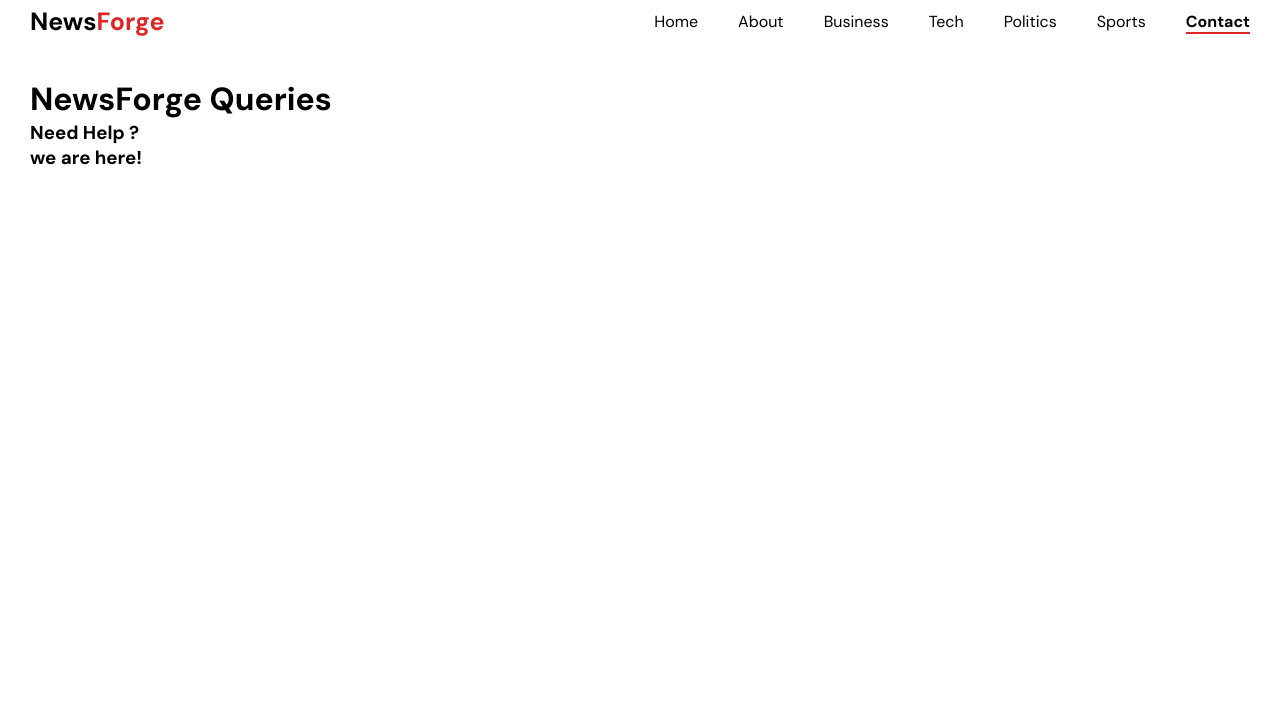
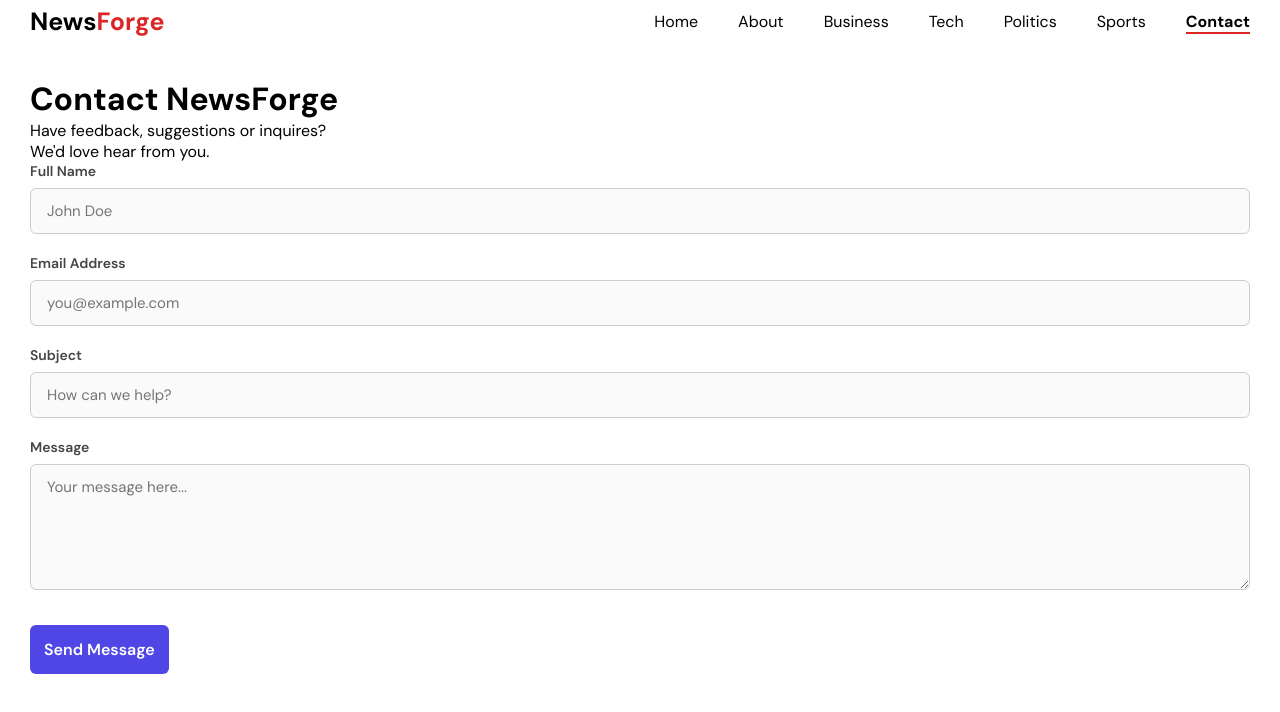
Before and after one commit to anshumitasahu/NewsForge, a React (Vite) app: page /contact in a window 1280 px wide. Shown: the top 712 px of the page. Built offline with nearby package versions, Linux system fonts and the light colour scheme; a web font is replaced by a local one.

Commit message:
added loading spinner and added the structured map of contact page

```diff
--- a/src/navigation/Contact.jsx
+++ b/src/navigation/Contact.jsx
@@ -1,12 +1,42 @@
+import './contact.css';
+
 export default function Contact() {
-    return(
+    return (
         <>
-        <div>
-            <div className="herosection">
-                <h1>NewsForge Queries</h1>
-                <h3>Need Help ? <br/> we are here!</h3>
+            <div className="upper-sec">
+                <div className="herosection">
+                    <div className="img-sec">
+                        <h1>Contact News<span>Forge</span></h1>
+                        <p>Have feedback, suggestions or inquires?</p>
+                        <p>We'd love hear from you.</p>
+                    </div>
+                    <div className="contact-from">
+                        <form action="#" method="POST">
+                            <div className="form-group">
+                                <label for="name">Full Name</label>
+                                <input type="text" id="name" name="name" placeholder="John Doe" required/>
+                            </div>
+
+                            <div className="form-group">
+                                <label for="email">Email Address</label>
+                                <input type="email" id="email" name="email" placeholder="you@example.com" required/>
+                            </div>
+
+                            <div className="form-group">
+                                <label for="subject">Subject</label>
+                                <input type="text" id="subject" name="subject" placeholder="How can we help?" required/>
+                            </div>
+
+                            <div className="form-group">
+                                <label for="message">Message</label>
+                                <textarea id="message" name="message" rows="5" placeholder="Your message here..." required></textarea>
+                            </div>
+
+                            <button type="submit" className="submit-btn">Send Message</button>
+                        </form>
+                    </div>
+                </div>
             </div>
-        </div>
         </>
     )
 }
--- a/src/navigation/Home.css
+++ b/src/navigation/Home.css
@@ -103,3 +103,10 @@
     opacity: 1;
     cursor: pointer;
 }
+
+.spinner-container {
+    display: flex;
+    justify-content: center;
+    align-items: center;
+    min-height: 80vh;
+}
--- a/src/navigation/News.jsx
+++ b/src/navigation/News.jsx
@@ -41,7 +41,11 @@ export default function News() {
     }
 
     if (loading) {
-        return <Spinner />;
+        return (
+            <div className="spinner-container">
+                <Spinner />
+            </div>
+        );
     }
 
     return (
--- a/src/navigation/Sports.jsx
+++ b/src/navigation/Sports.jsx
@@ -1,21 +1,29 @@
 import React, { useState, useEffect } from 'react';
 import newsImage from '/home/rem/Desktop/learn/react/newsapp/newsForge/src/img/news(breakingnewz).avif';
 import './Home.css';
+import Spinner from '/home/rem/Desktop/learn/react/newsapp/newsForge/src/navigation/components/loadingSpinner.jsx';
+
 
 export default function Tech() {
     const [articles, setArticles] = useState([]);
     const [page, setPage] = useState(1);
     const [totalResults, setTotalResults] = useState([]);
+    const [loading, setLoading] = useState(true);
+
 
     useEffect(() => {
+        setLoading(true);
+
         fetch(`https://newsapi.org/v2/top-headlines?category=sports&apiKey=6097f6cb4ee845e38468604b491f2e0b&page=${page}&pageSize=8`)
             .then(response => response.json())
             .then(data => {
                 setArticles(data.articles);
-                setTotalResults(data.totalResults)
+                setTotalResults(data.totalResults);
+                setLoading(false);
             })
             .catch(error => {
                 console.log(error);
+                setLoading(false);
             });
     }, [page]);
 
@@ -32,6 +40,14 @@ export default function Tech() {
     const handleNxtClick = () => {
         console.log("next");
         setPage(page + 1);
+    }
+
+    if (loading) {
+        return (
+            <div className="spinner-container">
+                <Spinner />
+            </div>
+        );
     }
 
     return (
--- a/src/navigation/Tech.jsx
+++ b/src/navigation/Tech.jsx
@@ -1,21 +1,30 @@
 import React, { useState, useEffect } from 'react';
 import './Home.css';
 import newsImage from '/home/rem/Desktop/learn/react/newsapp/newsForge/src/img/news(breakingnewz).avif';
+import Spinner from '/home/rem/Desktop/learn/react/newsapp/newsForge/src/navigation/components/loadingSpinner.jsx';
+
 
 export default function Tech() {
     const [articles, setArticles] = useState([]);
     const [page, setPage] = useState(1);
     const [totalResults, setTotalResults] = useState([]);
+    const [loading, setLoading] = useState(true);
+
 
     useEffect(() => {
+        setLoading(true);
+
         fetch(`https://newsapi.org/v2/top-headlines?category=technology&apiKey=6097f6cb4ee845e38468604b491f2e0b&page=${page}&pageSize=8`)
             .then(response => response.json())
             .then(data => {
                 setArticles(data.articles);
                 setTotalResults(data.totalResults);
+                setLoading(false);
+
             })
             .catch(error => {
                 console.log(error);
+                setLoading(false);
             });
     }, [page]);
 
@@ -32,6 +41,14 @@ export default function Tech() {
     const handleNxtClick = () => {
         console.log("next");
         setPage(page + 1);
+    }
+
+    if (loading) {
+        return (
+            <div className="spinner-container">
+                <Spinner />
+            </div>
+        );
     }
 
     return (
--- /dev/null
+++ b/src/navigation/contact.css
@@ -0,0 +1,86 @@
+
+
+/* Card Container */
+.contact-card {
+    background: #ffffff;
+    width: 100%;
+    max-width: 500px;
+    padding: 40px;
+    border-radius: 12px;
+    box-shadow: 0 8px 24px rgba(0, 0, 0, 0.05);
+}
+
+.contact-card h2 {
+    color: #333333;
+    margin-bottom: 8px;
+    font-size: 28px;
+}
+
+.contact-card p {
+    color: #666666;
+    font-size: 14px;
+    margin-bottom: 24px;
+}
+
+/* Form Layout */
+.form-group {
+    margin-bottom: 20px;
+}
+
+.form-group label {
+    display: block;
+    font-size: 14px;
+    font-weight: 600;
+    color: #444444;
+    margin-bottom: 8px;
+}
+
+/* Full-width Inputs and Textarea */
+.form-group input,
+.form-group textarea {
+    width: 100%; /* Forces input to take full card width */
+    padding: 12px 16px;
+    border: 1px solid #cccccc;
+    border-radius: 6px;
+    font-size: 15px;
+    color: #333333;
+    background-color: #fafafa;
+    transition: all 0.3s ease;
+    outline: none;
+}
+
+/* Textarea resize control */
+.form-group textarea {
+    resize: vertical;
+}
+
+/* Input Focus States */
+.form-group input:focus,
+.form-group textarea:focus {
+    border-color: #4f46e5;
+    background-color: #ffffff;
+    box-shadow: 0 0 0 3px rgba(79, 70, 229, 0.1);
+}
+
+/* Full-width Submit Button */
+.submit-btn {
+    /* width: 100%; */
+    background-color: #4f46e5;
+    color: white;
+    padding: 14px;
+    border: none;
+    border-radius: 6px;
+    font-size: 16px;
+    font-weight: 600;
+    cursor: pointer;
+    transition: background-color 0.2s ease;
+    margin-top: 10px;
+}
+
+.submit-btn:hover {
+    background-color: #4338ca;
+}
+
+.submit-btn:active {
+    transform: scale(0.98);
+}
--- a/src/navigation/homeNews/HomeNews.jsx
+++ b/src/navigation/homeNews/HomeNews.jsx
@@ -1,22 +1,29 @@
 import newsImage from '/home/rem/Desktop/learn/react/newsapp/newsForge/src/img/news(breakingnewz).avif';
 import React, { useState, useEffect } from 'react';
-
+import Spinner from '/home/rem/Desktop/learn/react/newsapp/newsForge/src/navigation/components/loadingSpinner.jsx';
 
 export default function HomeNews() {
 
     const [articles, setArticles] = useState([]);
     const [page, setPage] = useState(1);
     const [totalResults, setTotalResults] = useState([]);
+    const [loading, setLoading] = useState(true);
+
 
     useEffect(() => {
+        setLoading(true);
+
         fetch(`https://newsapi.org/v2/top-headlines?country=us&apiKey=6097f6cb4ee845e38468604b491f2e0b&page=${page}&pageSize=8`)
             .then(response => response.json())
             .then(data => {
                 setArticles(data.articles);
                 setTotalResults(data.totalResults);
+                setLoading(false);
+
             })
             .catch(error => {
                 console.log(error);
+                setLoading(false);
             });
     }, [page]);
 
@@ -41,6 +48,15 @@ export default function HomeNews() {
     // console.log(articles)
     // console.log(articles[0].title)
     // console.log(articles[0].urlToImage)
+
+    if (loading) {
+        return (
+            <div className="spinner-container">
+                <Spinner />
+            </div>
+        );
+    }
+
     return (
         <>
             <h1 className='heading'>Top <span>Headlines</span></h1>
--- a/src/navigation/politics.jsx
+++ b/src/navigation/politics.jsx
@@ -1,21 +1,31 @@
 import React, { useState, useEffect } from 'react';
 import './Home.css';
 import newsImage from '/home/rem/Desktop/learn/react/newsapp/newsForge/src/img/news(breakingnewz).avif';
+import Spinner from '/home/rem/Desktop/learn/react/newsapp/newsForge/src/navigation/components/loadingSpinner.jsx';
+
 
 export default function Politics() {
     const [articles, setArticles] = useState([]);
     const [page, setPage] = useState(1);
     const [totalResults, setTotalResults] = useState([]);
+    const [loading, setLoading] = useState(true);
+
 
     useEffect(() => {
+        setLoading(true);
+
         fetch(`https://newsapi.org/v2/top-headlines?category=politics&apiKey=6097f6cb4ee845e38468604b491f2e0b&page=${page}&pageSize=8`)
             .then(response => response.json())
             .then(data => {
                 setArticles(data.articles);
                 setTotalResults(data.totalResults);
+                setLoading(false);
+
             })
             .catch(error => {
                 console.log(error);
+                setLoading(false);
+
             });
     }, [page]);
 
@@ -32,6 +42,14 @@ export default function Politics() {
     const handleNxtClick = () => {
         console.log("next");
         setPage(page + 1);
+    }
+
+    if (loading) {
+        return (
+            <div className="spinner-container">
+                <Spinner />
+            </div>
+        );
     }
 
     return (
```
Also changed, not shown: src/navigation/imgs/1000119541.png (added), src/navigation/imgs/Gemini_Generated_Image_lbn84vlbn84vlbn8.png (added).
